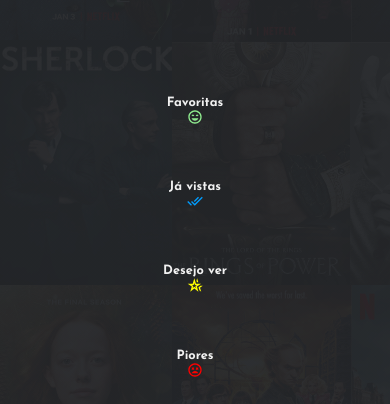
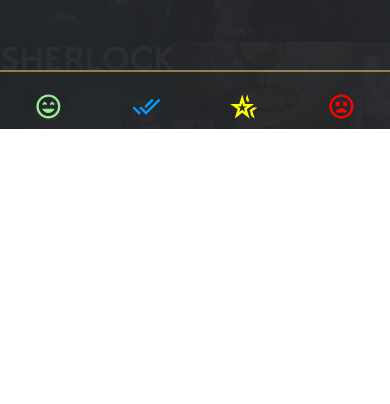
Before and after one commit to theuldev/suaserie.frontend, a React (Create React App) app: page /series in a window 390 px wide. Shown: the part 715-1119 px from the top of the page. After the commit the page ends 844 px from the top, so only its background shows below. Built offline with nearby package versions, Linux system fonts and the light colour scheme.

Commit message:
Componente mobile quase finalizado.

```diff
--- a/src/components/Desktop/Header/Header.css
+++ b/src/components/Desktop/Header/Header.css
@@ -15,6 +15,10 @@
   -webkit-box-shadow: 0px -10px 56px -6px #0f1011;
   -moz-box-shadow: 0px -10px 56px -6px #0f1011;
   box-shadow: 0px -10px 56px -6px #0f1011;
+
+  border: solid 1px rgb(255, 216, 109, 0.5);
+
+
 }
 
 .navbar {
--- a/src/components/Desktop/SideMenu/SideMenu.css
+++ b/src/components/Desktop/SideMenu/SideMenu.css
@@ -1,14 +1,14 @@
 /* Estilização do side menu */
 .side-menu {
   position: fixed;
-
   height: 100%;
   width: 5rem;
   transition: all ease-in-out 0.3s;
-  /* border-right: solid 1px rgb(255, 216, 109, 0.5); */
+  border-right: solid 1px rgb(255, 216, 109, 0.5);
   -webkit-box-shadow: 9px 2px 49px -20px rgba(0, 0, 0, 1);
   -moz-box-shadow: 9px 2px 49px -20px rgba(0, 0, 0, 1);
   box-shadow: 9px 2px 49px -20px rgba(0, 0, 0, 1);
+
 }
 
 /* Estilização - MenuLIstas */
@@ -21,7 +21,7 @@
 
   justify-content: space-evenly;
   align-items: center;
-  background-color: var(--secondary-color);
+
 }
 
 /* Estilização do hover dos componentes: */
@@ -83,7 +83,7 @@
   display: none;
 }
 
-hr {
+.side-menu hr {
   border: 1px solid var(--tertiary-color);
   opacity: 0.2;
   width: 70%;
--- a/src/components/Desktop/SideMenu/SideMenu.jsx
+++ b/src/components/Desktop/SideMenu/SideMenu.jsx
@@ -14,6 +14,7 @@ import {
 } from "react-icons/md";
 
 const SideMenu = (props) => {
+//  Propriedades
   // Dizer qual item checked do menu é.
   // O side bar item muda com um ID.
 
@@ -113,6 +114,7 @@ const SideMenu = (props) => {
         <hr />
 
         <img src={logos.logoLight} alt="Projeto SóSéries logomarca." />
+
       </div>
     </div>
   );
--- a/src/components/Desktop/SideMenuItem/SideMenuItem.css
+++ b/src/components/Desktop/SideMenuItem/SideMenuItem.css
@@ -43,14 +43,16 @@
   color: red;
 }
 
-#checkedSide {
+#checkedNav, #checkedNav:hover {
   background-color: var(--primary-color);
   color: var(--secondary-color);
 }
 
-#checkedSide #liked,
-#checkedSide #watched,
-#checkedSide #wish,
-#checkedSide #disliked {
+
+
+#checkedNav #liked,
+#checkedNav #watched,
+#checkedNav #wish,
+#checkedNav #disliked {
   color: var(--secondary-color);
 }
--- a/src/components/Desktop/SideMenuItem/SideMenuItem.jsx
+++ b/src/components/Desktop/SideMenuItem/SideMenuItem.jsx
@@ -13,7 +13,7 @@ const SideMenuItem = (props) => {
   // As propriedades irão ditas esses valores.
 
   return (
-    <Link to={props.linkTo} className="side-bar-item" id={props.isChecked == true ? "checkedSide" : " "}>
+    <Link to={props.linkTo} className="side-bar-item" id={props.isChecked == true ? "checkedNav" : " "}>
 
       <span className="item-text">{props.children[0]}</span>
 
--- a/src/components/General/BigButton/BigButton.css
+++ b/src/components/General/BigButton/BigButton.css
@@ -30,6 +30,7 @@
 }
 
 .button-wrapper button {
+  cursor: pointer;
   font-weight: 700;
   font-size: 2rem;
   background: transparent;
--- a/src/components/Mobile/Navigation/Navigation.css
+++ b/src/components/Mobile/Navigation/Navigation.css
@@ -0,0 +1,62 @@
+/* Navegação inferior */
+
+#navigation-mobile {
+  display: block;
+  grid-area: navigation;
+  position: fixed;
+  bottom: 0;
+  width: 100%;
+
+  border-top: solid 2px rgb(255, 216, 109, 0.5);
+  height: 7vh;
+}
+
+#navigation-mobile #nav-list {
+  display: flex;
+
+  list-style: none;
+  justify-content: center;
+
+  height: 100%;
+  padding-left: 0;
+  font-weight: 700;
+}
+
+#navigation-mobile #watched,
+#navigation-mobile #wish,
+#navigation-mobile #liked,
+#navigation-mobile #disliked {
+  font-size: 1.8rem;
+}
+
+#navigation-mobile #nav-list li {
+  cursor: pointer;
+
+  display: flex;
+  flex-direction: column;
+  padding-bottom: 0.5rem;
+  justify-content: center;
+  align-items: center;
+}
+#navigation-mobile #nav-list li span {
+  text-align: center;
+}
+
+#nav-list .item-text {
+  font-size: 0.6rem;
+  display: none;
+}
+
+#nav-list .side-bar-item:hover .item-text {
+  transition: all 0.3s;
+  display: block;
+}
+
+#checkedNav .item-text {
+  display: block;
+}
+
+#checkedNav:hover {
+  background-color: var(--primary-color);
+  color: var(--secondary-color);
+}
--- a/src/components/Mobile/Navigation/Navigation.jsx
+++ b/src/components/Mobile/Navigation/Navigation.jsx
@@ -1,5 +1,5 @@
 import React from 'react'
-
+import "./Navigation.css";
 
 // ícones:
 import {
@@ -8,30 +8,36 @@ import {
   MdOutlineHotelClass,
   MdOutlineSentimentVeryDissatisfied,
 } from "react-icons/md";
+import { useNavigate } from 'react-router-dom';
 
 // O navigation é colocado abaixo do main!
-const Navigation = () => {
+const Navigation = (props) => {
+
+  const navigate = useNavigate();
+  function goToPage(page) {
+    navigate(`/${page}`);
+  }
 
   return (
     <div id="navigation-mobile">
-      <ul>
-        <li className="side-bar-item" id="checked">
+      <ul id='nav-list'>
+        <li className="side-bar-item"    id={props.isChecked == "liked" ? "checkedNav" : " "}>
           <span className="item-text">Favoritas</span>
 
           <span className="material-symbols-outlined" id="liked">
             <MdOutlineSentimentVerySatisfied />
           </span>
         </li>
-        <li className="side-bar-item">
+        <li className="side-bar-item" id={props.isChecked == "watched" ? "checkedNav" : " "}>
           <span className="item-text">Já vistas</span>
 
           <span className="material-symbols-outlined" id="watched"> <MdDoneAll /> </span>
         </li>
-        <li className="side-bar-item">
+        <li className="side-bar-item" id={props.isChecked == "wish" ? "checkedNav" : " "}>
           <span className="item-text">Desejo ver</span>
           <span className="material-symbols-outlined" id="wish"><MdOutlineHotelClass /> </span>
         </li>
-        <li className="side-bar-item">
+        <li className="side-bar-item" id={props.isChecked == "disliked" ? "checkedNav" : " "}>
           <span className="item-text">Piores </span>
 
           <span className="material-symbols-outlined" id="disliked">
--- a/src/pages/ErrorPage/ErrorPage.css
+++ b/src/pages/ErrorPage/ErrorPage.css
@@ -1,5 +1,4 @@
 .body-error {
-
   background-size: 45rem;
 
   background-attachment: fixed;
@@ -82,10 +81,12 @@
   border: 2px solid var(--tertiary-color);
   background-color: transparent;
   font-size: 1rem;
-  padding: 0.3rem;
+  padding: 0.4rem 0.3rem;
   display: flex;
   gap: 0.5vw;
   font-weight: 700;
+  border-radius: 15px;
+  cursor: pointer;
 }
 
 .error-box button:hover {
@@ -113,8 +114,5 @@
     width: 75%;
     line-height: 1.5rem;
     margin-top: 5vh;
-
-
-
   }
 }
```
